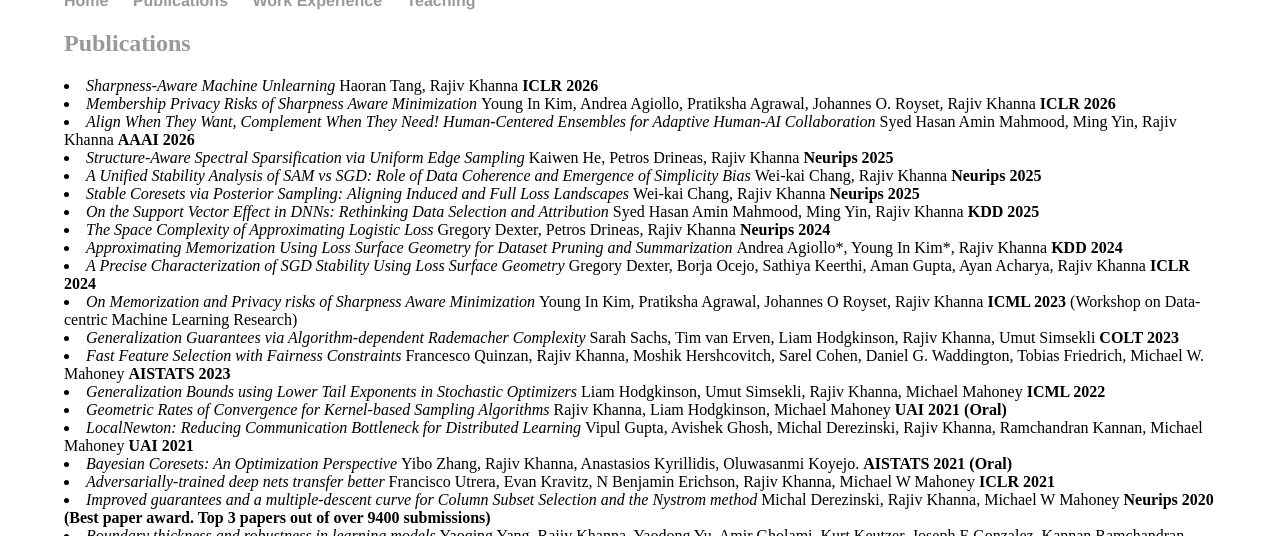
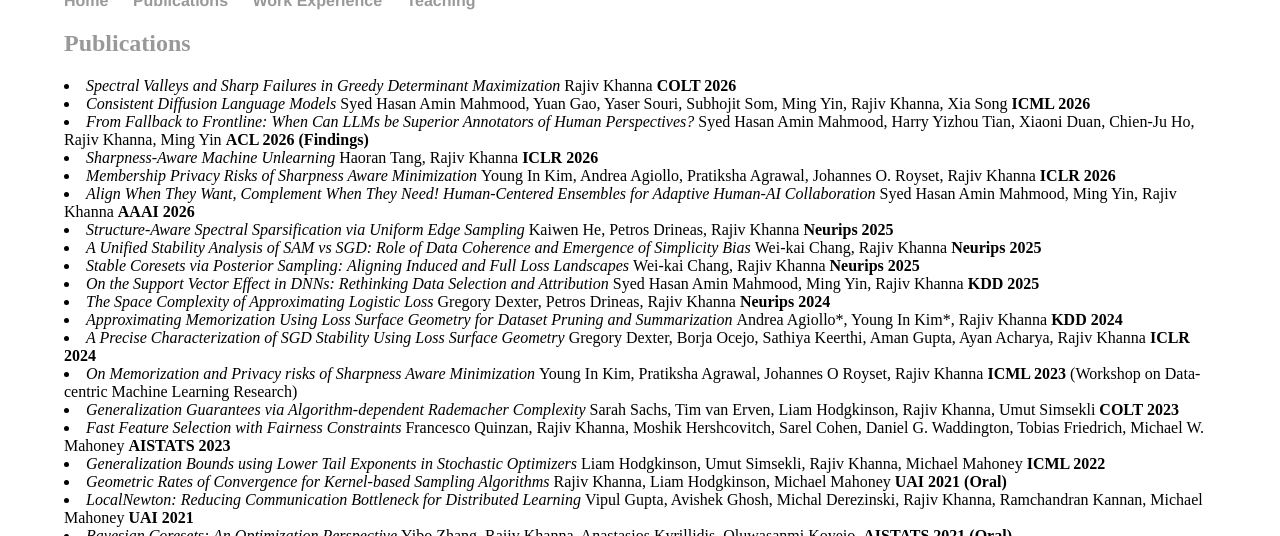
Before and after one commit to rjvak7/rjvak7.github.io, a Jekyll site: the page built from pubs.html, in a window 1280 px wide and 900 px high, cut to the strip 364-900 px from the top of the window. Built offline with Jekyll 4.4.1, drawn with Linux system fonts in a browser that asks for light colours.

Commit message:
Update publications list with new entries
Added new publications for 2026 and updated existing entries.

```diff
--- a/pubs.html
+++ b/pubs.html
@@ -6,6 +6,9 @@ title: Rajiv Khanna -- Publications
 <div >
 
 <h2> <a name="Pubs"> Publications </a> </h2>
+   <li> <i> Spectral Valleys and Sharp Failures in Greedy Determinant Maximization </i> Rajiv Khanna <b>COLT 2026</b>
+   <li> <i> Consistent Diffusion Language Models </i> Syed Hasan Amin Mahmood, Yuan Gao, Yaser Souri, Subhojit Som, Ming Yin, Rajiv Khanna, Xia Song <b>ICML 2026</b>
+   <li><i> From Fallback to Frontline: When Can LLMs be Superior Annotators of Human Perspectives?</i> Syed Hasan Amin Mahmood, Harry Yizhou Tian, Xiaoni Duan, Chien-Ju Ho, Rajiv Khanna, Ming Yin <b>ACL 2026 (Findings)</b>
    <li> <i> Sharpness-Aware Machine Unlearning </i> Haoran Tang, Rajiv Khanna  <b> ICLR 2026 </b> </li>
    <li> <i> Membership Privacy Risks of Sharpness Aware Minimization </i> Young In Kim, Andrea Agiollo, Pratiksha Agrawal, Johannes O. Royset, Rajiv Khanna  <b> ICLR 2026 </b> </li>
    <li> <i> Align When They Want, Complement When They Need! Human-Centered Ensembles for Adaptive Human-AI Collaboration </i> Syed Hasan Amin Mahmood, Ming Yin, Rajiv Khanna  <b> AAAI 2026 </b> </li>
```
